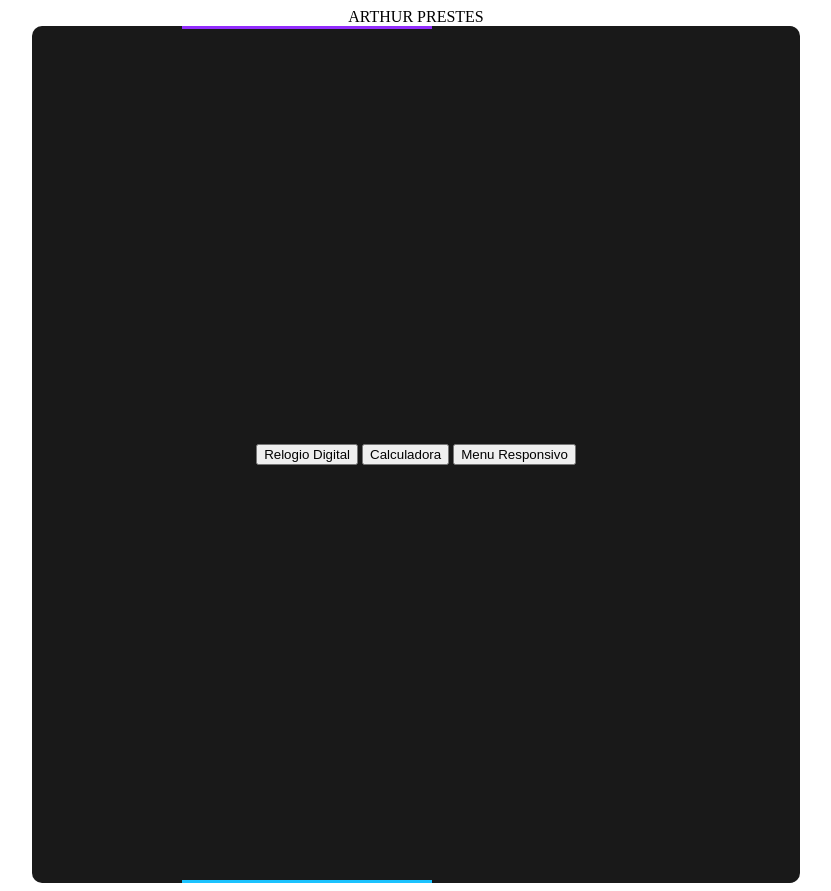
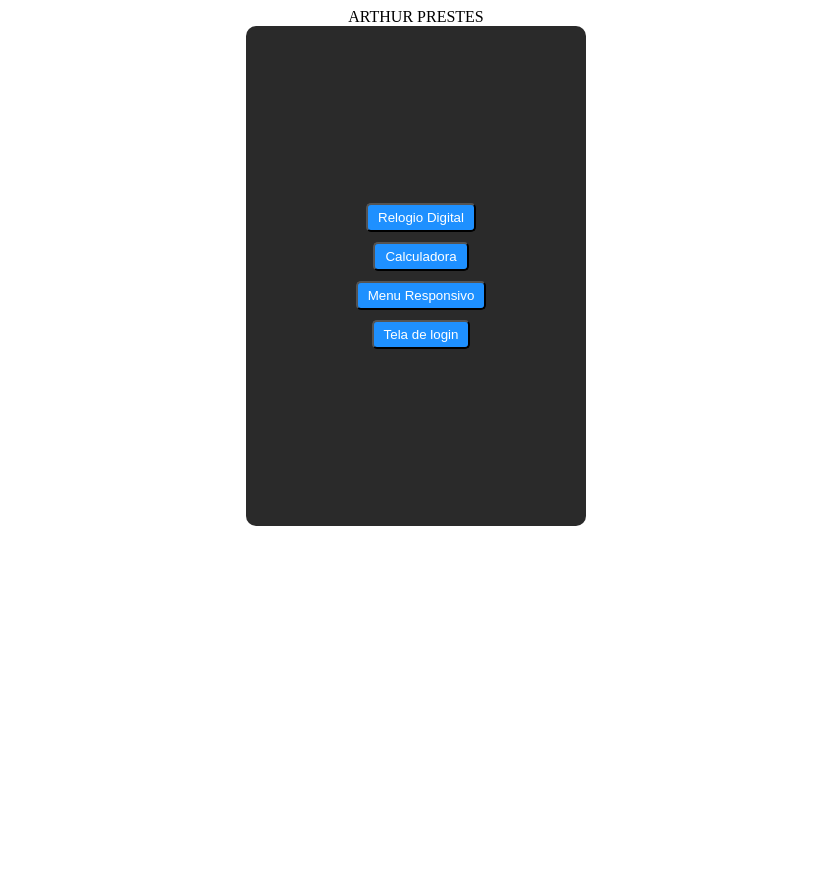
Before and after one commit to ArthurPrestes/ArthurPrestes.github.io, a plain HTML site: page index.html in a window 1280 px wide. Shown: the whole page, without its empty margins (224-1055 px from the left). After the commit the page ends 800 px from the top, so only its background shows below. Drawn offline with Linux system fonts and the light colour scheme.

Commit message:
upgrade menu e add tela de login

```diff
--- a/index.css
+++ b/index.css
@@ -2,40 +2,29 @@
 .container {
     display:grid;
     place-items:center;
-    position:relative;
-    height: 857px;
-    width: 768px;
-    background:#191919;
+    justify-items: center;
+    height: 500px;
+    width: 340px;
+    background:#2a2a2a;
     border-radius:10px;
-    overflow: hidden;
     margin-left: auto;
     margin-right: auto;
 }
-
-.container::before {
-    content:'';
-    width: 250px;
-    height: 1300px;
-    left: 150px;
-    top: -250px;
-    position:absolute;
-    background: linear-gradient(#00e5ff, #b400fb );
-    animation:animate 10s linear infinite;
+.btns {
+    display: flex;
+    flex-direction: column;
+    align-items: center;
 }
-
-@keyframes animate{
-    0% { transform:rotate(0deg); }
-
-    100% { transform:rotate(360deg); }
+button {
+    padding: 5px;
+    border-radius: 5px;
+    margin: 5px;
+    width: 100%;
+    background: dodgerblue;
+    color: #fff;
 }
-
-.container::after{
-    content:'';
-    position:absolute;
-    background:#191919;
-    inset:3px;
-    border-radius:5px;
+button:hover {
+    cursor: pointer;
+    background: rgb(21, 105, 188);
 }
-.btns {
-    z-index: 1;
-}
+]
--- a/index.html
+++ b/index.html
@@ -10,6 +10,7 @@
             <a href="relogioDigital/index.html"><button>Relogio Digital</button></a>
             <a href="calculadora/index.html"><button>Calculadora</button></a>
             <a href="menuResponsivo/index.html"><button>Menu Responsivo</button></a>
+            <a href="telaDeLogin/index.html"><button>Tela de login</button></a>
         </div>
     </div>
 </body>
--- /dev/null
+++ b/index_antigo.css
@@ -0,0 +1,41 @@
+
+.container {
+    display:grid;
+    place-items:center;
+    position:relative;
+    height: 857px;
+    width: 768px;
+    background:#191919;
+    border-radius:10px;
+    overflow: hidden;
+    margin-left: auto;
+    margin-right: auto;
+}
+
+.container::before {
+    content:'';
+    width: 250px;
+    height: 1300px;
+    left: 150px;
+    top: -250px;
+    position:absolute;
+    background: linear-gradient(#00e5ff, #b400fb );
+    animation:animate 10s linear infinite;
+}
+
+@keyframes animate{
+    0% { transform:rotate(0deg); }
+
+    100% { transform:rotate(360deg); }
+}
+
+.container::after{
+    content:'';
+    position:absolute;
+    background:#191919;
+    inset:3px;
+    border-radius:5px;
+}
+.btns {
+    z-index: 1;
+}
--- /dev/null
+++ b/telaDeLogin/assets/css/style.css
@@ -0,0 +1,35 @@
+body {
+    font-family: Arial, Helvetica, sans-serif;
+    background-image: linear-gradient(45deg, cyan, yellow);
+}
+.tela-login {
+    background-color: rgba(0, 0, 0, 0.9);
+    position: absolute;
+    top: 50%;
+    left: 50%;
+    transform: translate(-50%, -50%);
+    padding: 80px;
+    border-radius: 15px;
+    color: white;
+}
+input {
+    padding: 15px;
+    border: none;
+    outline: none;
+    font-size: 15px;
+}
+
+button {
+    background-color: dodgerblue;
+    border: none;
+    padding: 15px;
+    width: 100%;
+    border-radius: 10px;
+    color: white;
+    font-size: 15px;
+}
+
+button:hover {
+    background-color: deepskyblue;
+    cursor: pointer;
+}
```
Also changed, not shown: telaDeLogin/index.html (added, +28 -0 lines), calculadora/index.html (line endings or trailing spaces), telaDeLogin/assets/js/script.js (added).
